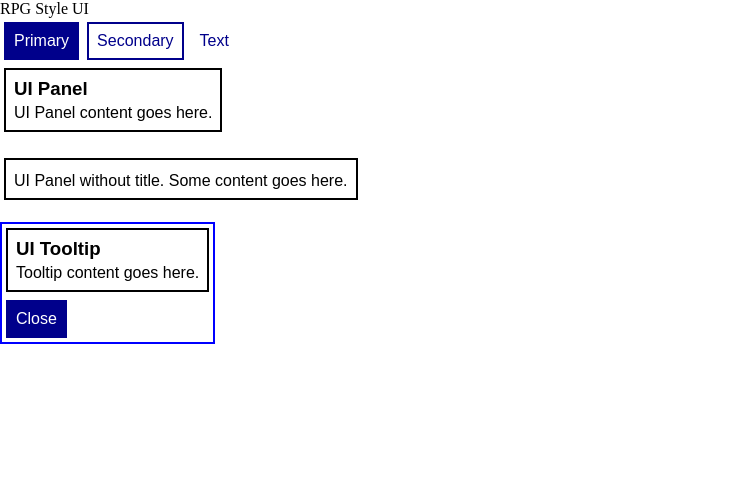
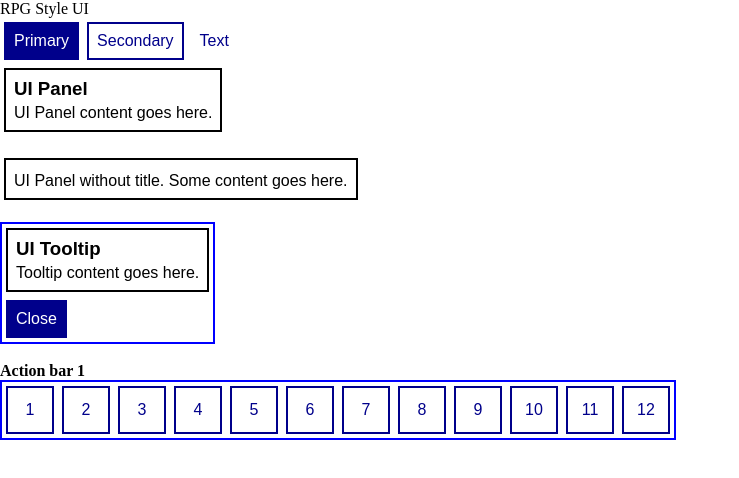
Before and after one commit to vmdharan/rpg-style-ui, a React (Vite) app: page / in a window 1280 px wide. Shown: the top 478 px of the page, without its empty margins (0-739 px from the left). Built offline with nearby package versions, Linux system fonts and the light colour scheme.

Commit message:
Implement action panel with buttons
Implement action panel with secondary buttons for each cell. Currently only handles row layout.

```diff
--- a/src/App.tsx
+++ b/src/App.tsx
@@ -2,21 +2,34 @@ import React from 'react';
 import UIButton from './components/UIButton';
 import UIPanel from './components/UIPanel';
 import UITooltip from './components/UITooltip';
+import UIActionPanel from './components/UIActionPanel';
 
 const App = () => {
     return (
         <>
             <>RPG Style UI</>
             <br />
+
             <UIButton variant='primary' content='Primary' />
             <UIButton variant='secondary' content='Secondary' />
             <UIButton variant='text' content='Text' />
             <br />
+
             <UIPanel title='UI Panel' content='UI Panel content goes here.' />
             <br />
+
             <UIPanel content='UI Panel without title. Some content goes here.' />
             <br />
+
             <UITooltip title='UI Tooltip' content='Tooltip content goes here.' />
+            <br />
+
+            <UIActionPanel title='Action bar 1'
+                buttons={[
+                    {label: '1'}, {label: '2'}, {label: '3'}, {label: '4'}, {label: '5'},
+                    {label: '6'}, {label: '7'}, {label: '8'}, {label: '9'}, {label: '10'},
+                    {label: '11'}, {label: '12'},
+                ]} />
         </>
     )
 };
--- /dev/null
+++ b/src/components/UIActionPanel/index.module.scss
@@ -0,0 +1,11 @@
+.ui-action-panel {
+    border: 2px solid blue;
+    width: fit-content;
+    display: flex;
+    flex-direction: row;
+}
+
+.ui-action-panel-buttons {
+    width: 48px;
+    height: 48px;
+}
--- /dev/null
+++ b/src/components/UIActionPanel/index.tsx
@@ -0,0 +1,29 @@
+import React from "react"
+import * as styles from './index.module.scss';
+import UIPanel from "../UIPanel";
+import UIButton from "../UIButton";
+
+type UIActionPanelPropsType = {
+    title?: string;
+    buttons: UIActionPanelButtonPropsType[];
+};
+
+type UIActionPanelButtonPropsType = {
+    label: string;
+}
+
+const UIActionPanel = (props: UIActionPanelPropsType) => {
+    return (
+        <>
+            {props?.title ? <b>{props.title}</b> : <></>}
+            <div className={styles['ui-action-panel']}>
+                {props.buttons.map(button => (
+                    <UIButton variant="secondary" content={button.label}
+                        classNames={styles['ui-action-panel-buttons']} />
+                ))}
+            </div>
+        </>
+    )
+};
+
+export default UIActionPanel;
--- a/src/components/UIButton/index.tsx
+++ b/src/components/UIButton/index.tsx
@@ -4,6 +4,7 @@ import * as styles from './index.module.scss';
 type UIButtonPropsType = {
     variant: UIButtonVariantType;
     content: string;
+    classNames?: string;
 };
 
 type UIButtonVariantType = 'primary' | 'secondary' | 'text';
@@ -21,7 +22,7 @@ const UIButton = (props: UIButtonPropsType) => {
 
 
     return (
-        <button className={[styles['btn'], btnStyle(props.variant)].join(' ')}>{props.content}</button>
+        <button className={[props?.classNames, styles['btn'], btnStyle(props.variant)].join(' ')}>{props.content}</button>
     )
 };
 
```
